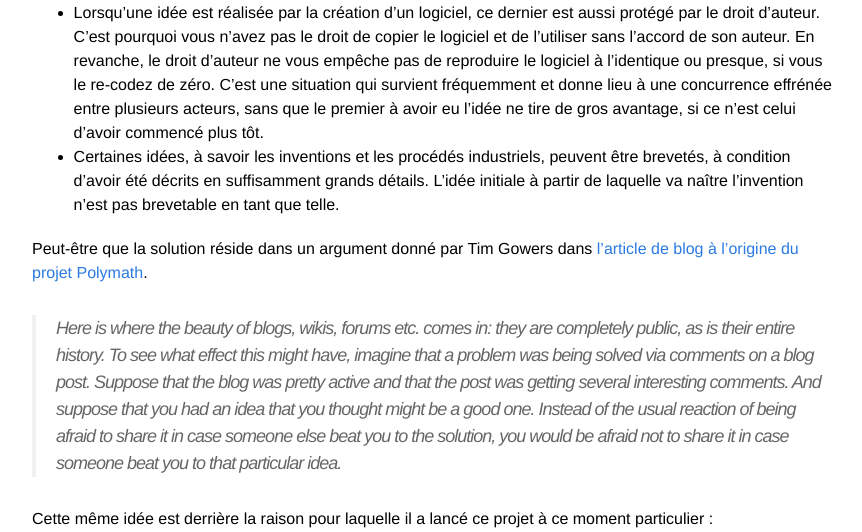
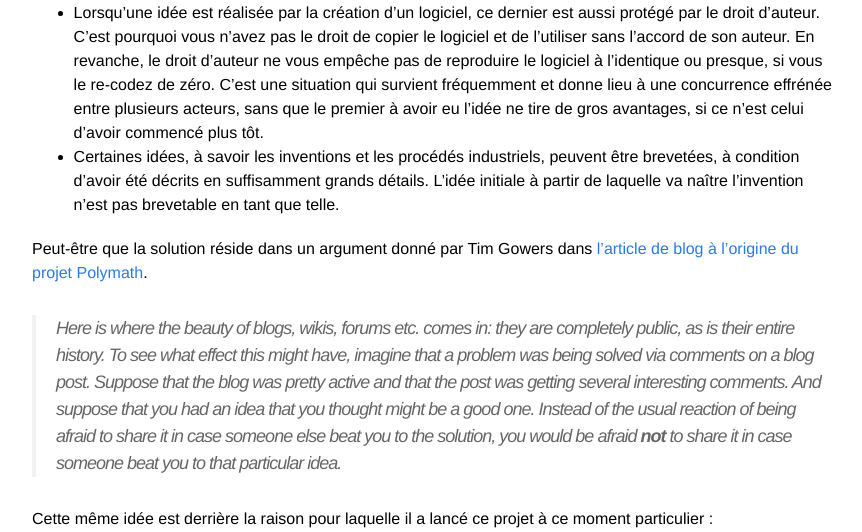
Before and after one commit to Zimmi48/zimmi48.github.io, a Jekyll site: the page built from _posts/2014-08-08-partage-d-idees.md, in a window 1280 px wide and 1400 px high, scrolled down 245 px. Shown: the part 256-788 px from the top of the window, without its empty margins (208-1070 px from the left). Built offline with Jekyll 4.4.1, drawn with Linux system fonts in a browser that asks for light colours; comment, search, counter and statistics services are not loaded; some of the changed text lies outside the part shown.

Commit message:
correct some sentences

```diff
--- a/_posts/2014-08-08-partage-d-idees.md
+++ b/_posts/2014-08-08-partage-d-idees.md
@@ -31,10 +31,10 @@ En revanche, le droit d'auteur ne vous empêche pas de reproduire le logiciel à
 l'identique ou presque, si vous le re-codez de zéro.
 C'est une situation qui survient fréquemment et donne lieu à une concurrence
 effrénée entre plusieurs acteurs, sans que le premier à avoir eu l'idée ne tire
-de gros avantage, si ce n'est celui d'avoir commencé plus tôt.
+de gros avantages, si ce n'est celui d'avoir commencé plus tôt.
 
 * Certaines idées, à savoir les inventions et les procédés industriels, peuvent
-être brevetés, à condition d'avoir été décrits en suffisamment grands détails.
+être brevetées, à condition d'avoir été décrits en suffisamment grands détails.
 L'idée initiale à partir de laquelle va naître l'invention n'est pas brevetable
 en tant que telle.
 
@@ -47,7 +47,7 @@ dans [l'article de blog à l'origine du projet Polymath](http://gowers.wordpress
 > Suppose that the blog was pretty active and that the post was getting several interesting comments.
 > And suppose that you had an idea that you thought might be a good one.
 > Instead of the usual reaction of being afraid to share it in case someone else beat you to the solution,
-> you would be afraid *not* to share it in case someone beat you to that particular idea.
+> you would be afraid **not** to share it in case someone beat you to that particular idea.
 
 Cette même idée est derrière la raison pour laquelle il a lancé ce projet à ce moment particulier :
 
@@ -89,8 +89,6 @@ Il faut donc trouver rapidement une voie de la rendre publique,
 J'en profite pour rajouter que si vous êtes intéressé par cette idée, n'hésitez
 pas à laisser un commentaire : peut-être pourra-t-on la réaliser ensemble...
 
-[^1]: Ceci arrive couramment dans le monde de la recherche scientifique.
-Dans ce cas-là, il est de bon ton, même si pas toujours systématique,
-de citer les travaux des collègues qui ont eu une idée similaire au même moment.
+[^1]: Ceci arrive couramment dans le monde de la recherche scientifique. Dans ce cas-là, il est de bon ton, même si pas toujours systématique, de citer les travaux des collègues qui ont eu une idée similaire au même moment.
 
 [^2]: Voilà qui est maintenant chose faite.
```
